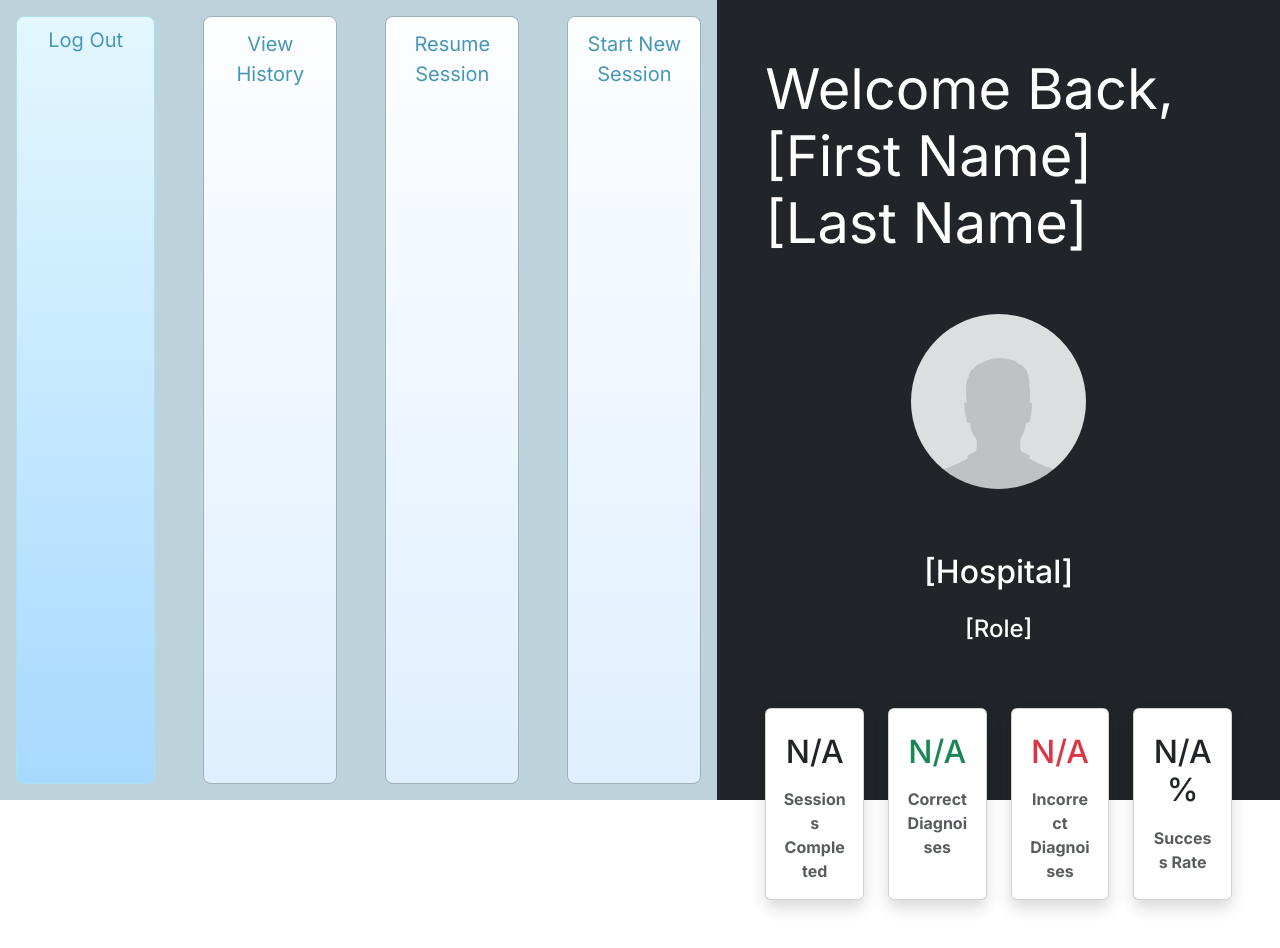
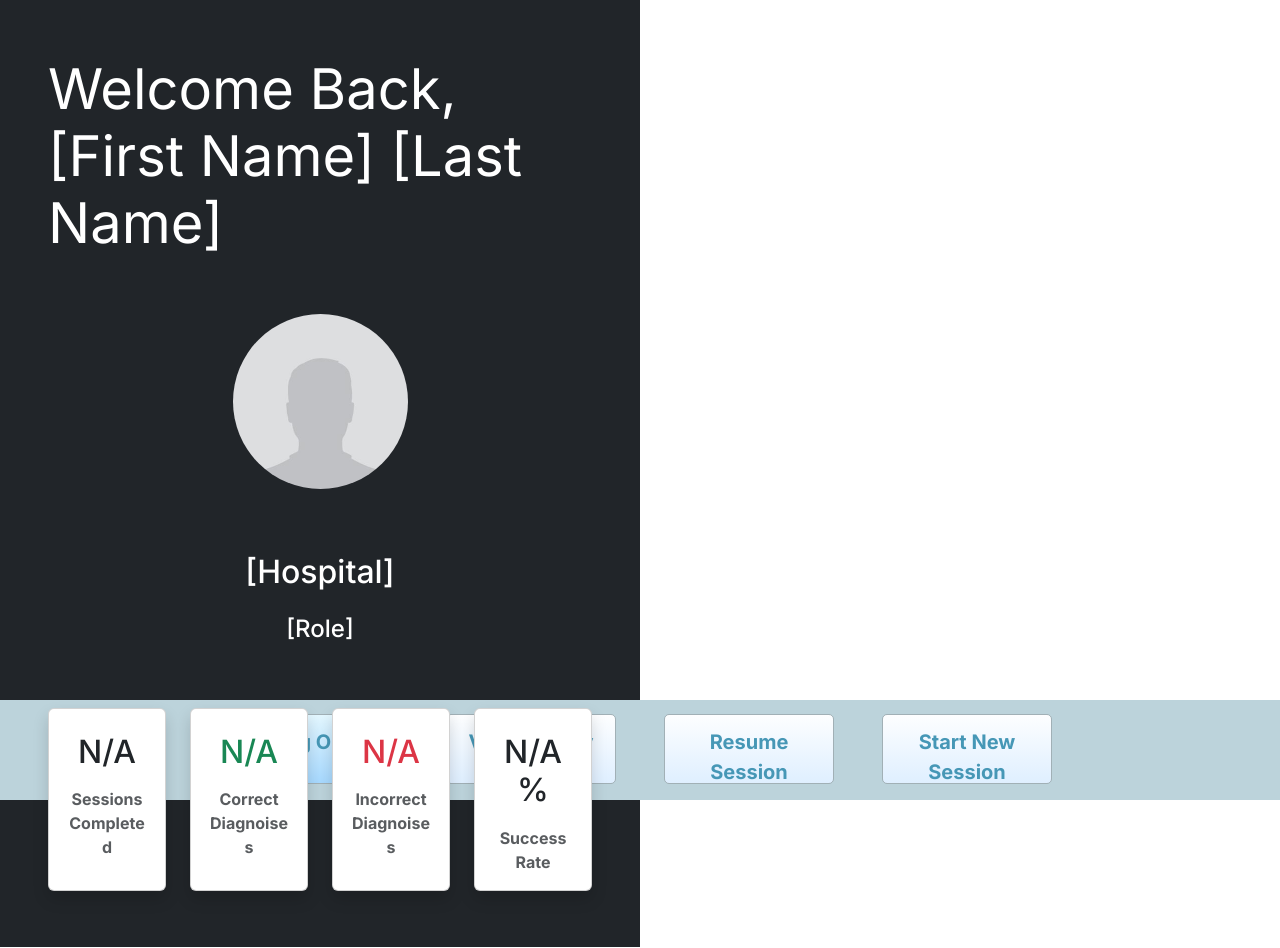
Before and after one commit to eddie-reyes/dtt, a React (Vite) app: page /menu in a window 1280 px wide. Built offline with nearby package versions, Linux system fonts and the light colour scheme; no server answers.

Commit message:
Moved Buttons in Menu from Center to Bottom of Screen; Added More Styling to Menu Buttons

```diff
--- a/src/components/Menu/Menu.jsx
+++ b/src/components/Menu/Menu.jsx
@@ -21,59 +21,63 @@ export default function Menu() {
     }, []);
     return (
         <>
-            <div className="d-flex" style={{ height: '100vh', width: '100vw' }}>
+            <div> {/* className="d-flex" style={{ height: '100vh', width: '100vw' }} */}
                 <div
-                    className="d-flex flex-row-reverse justify-content-center align-items-flex-end gap-5 p-3 "
+                    className="d-flex flex-row-reverse justify-content-center align-items-end gap-5 p-3"
                     /* style={{ width: '50%' }} */
                     style={{background: 'var(--seaform-grey)',
-                            /* height: '50px', */
-
+                             height: '100px',
+                              position: 'fixed',
+                              bottom: '0',
+                              width: '100%',
                     }}
                 >
                     {/* <img className="w-25" src={logo} alt="logo"></img> */}
 
                     <Link
                         to="/practice"
-                        className="btn btn-lg  w-50"
-                        style={{
+                        /* className="btn btn-lg  w-50"  */
+                         className={styles.taskbarButton}
+                        /* style={{
                             background: 'var(--default-btn)',
                             color: 'var(--light-text)',
                             padding: '12px',
                             border: '1px solid var(--grey-border)',
-                        }}
+                        }} */
                     >
                         Start New Session
                     </Link>
                     <Link
                         to="/practice"
-                        className="btn btn-lg  w-50"
-                        style={{
+                        /* className="btn btn-lg  w-50" */
+                         className={styles.taskbarButton}
+                        /* style={{
                             background: 'var(--default-btn)',
                             color: 'var(--light-text)',
                             padding: '12px',
                             border: '1px solid var(--grey-border)',
-                        }}
+                        }} */
                     >
                         Resume Session
                     </Link>
                     <Link
                         to="/history"
-                        className="btn btn-lg  w-50"
-                        style={{
+                        /* className="btn btn-lg  w-50" */
+                        className={styles.taskbarButton}
+                        /* style={{
                             background: 'var(--default-btn)',
                             color: 'var(--light-text)',
                             padding: '12px',
                             border: '1px solid var(--grey-border)',
-                        }}
+                        }}*/
                     >
                         View History
                     </Link>
                     <Link to="/"
-                           className="btn btn-lg btn-danger w-50"
+                           /* className="btn btn-lg btn-danger w-50" */
+                            className={styles.taskbarButton}
                             style={{
                             background:'var(--special-btn)',
-                            color: 'var(--light-text)',
-                            border: '1px solid var(--light-border)',
                         }}
                     >
                         Log Out
--- a/src/components/Menu/Menu.module.css
+++ b/src/components/Menu/Menu.module.css
@@ -2,3 +2,17 @@
     text-decoration: none;
     color: white;
 }
+
+
+.taskbarButton{
+    background: var(--default-btn);
+    color: var(--light-text);
+    padding: 12px;
+    border: 1px solid var(--grey-border);
+    text-decoration: none;
+    border-radius: 5px;
+    font-size: 20px;
+    height: 70px;
+    width: 170px;
+    text-align: center;
+}
```
